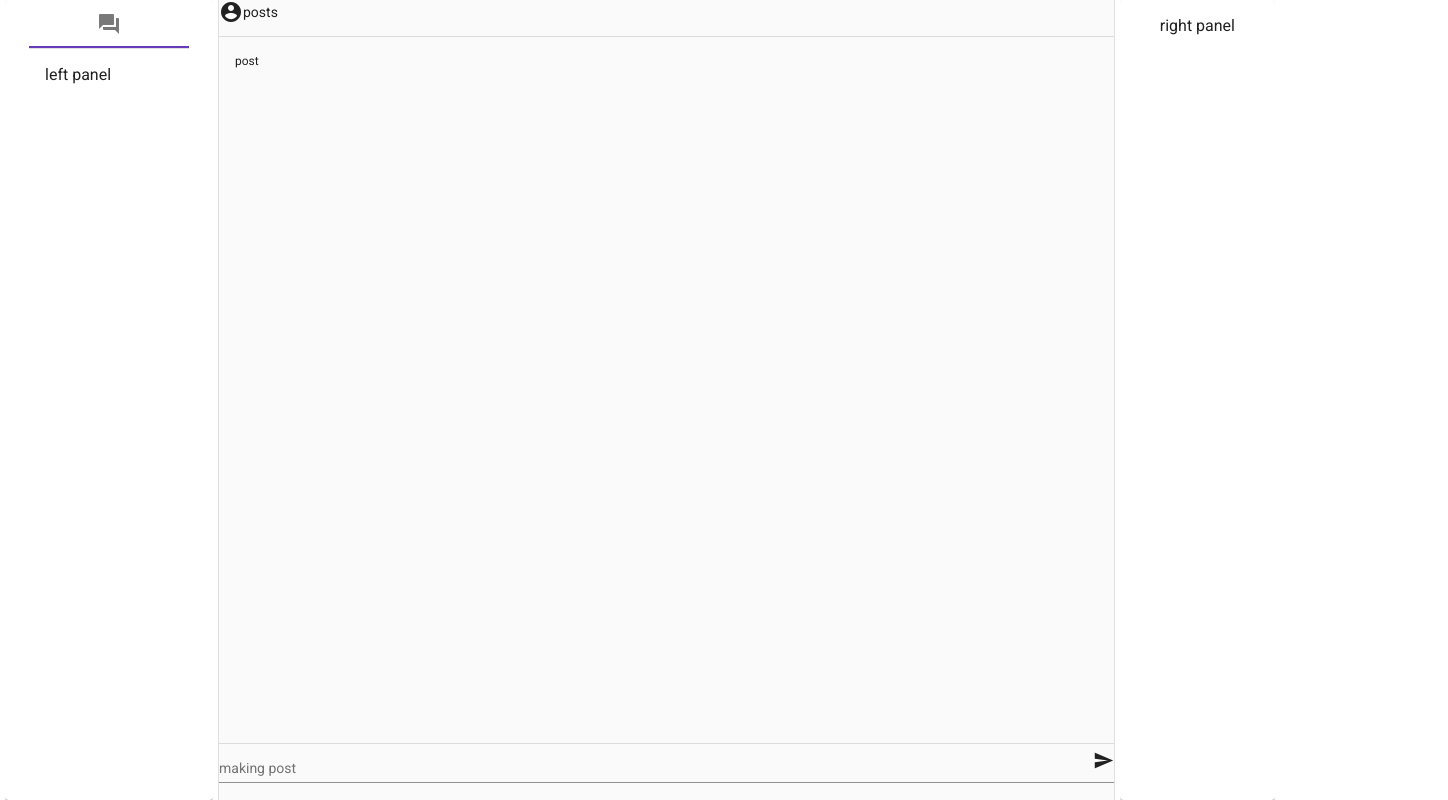
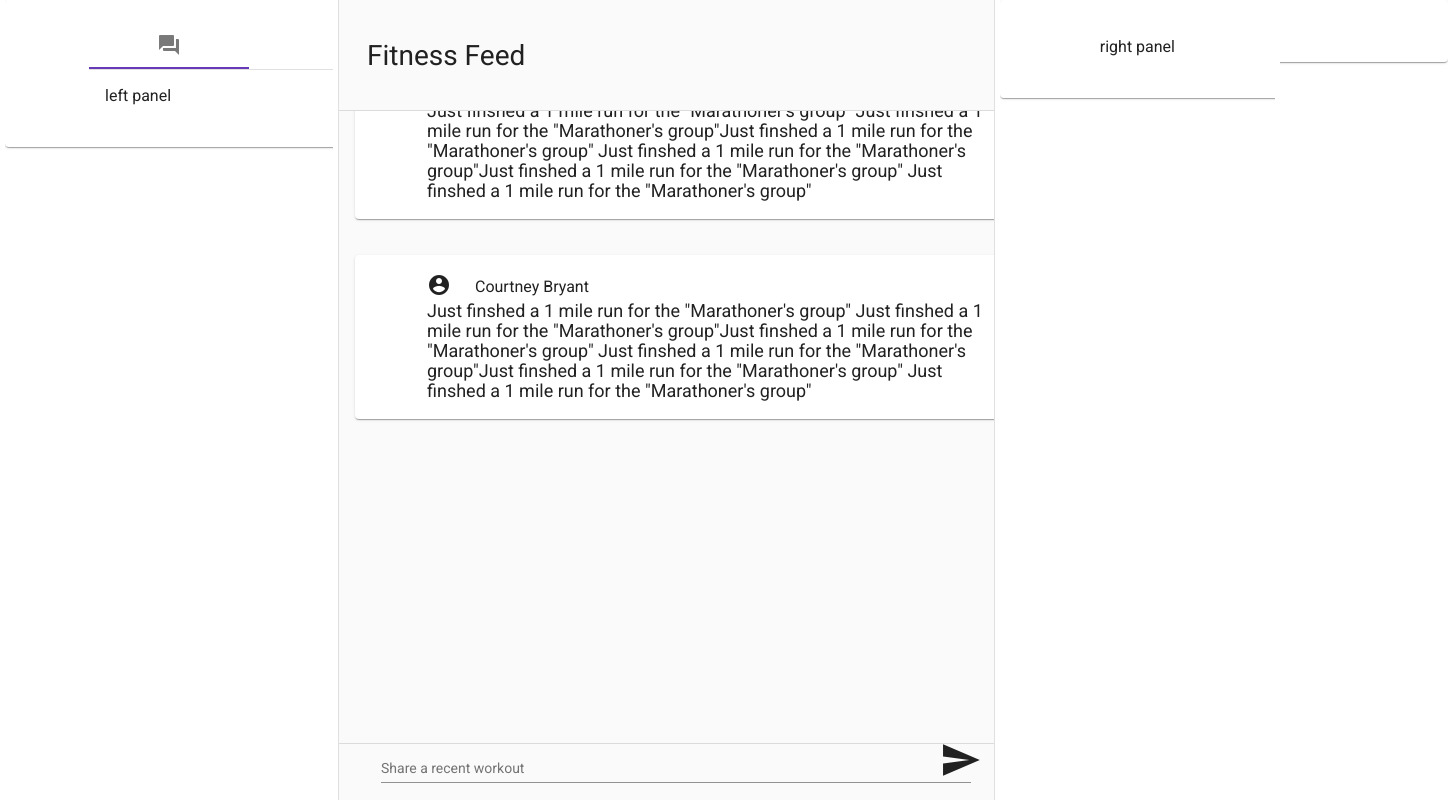
Before and after one commit to covid-blaster/covid-blaster-frontend, an Angular app: page /feedPage in a window 1280 px wide. Shown: the whole page, 1448 px wide, since content can reach past the window. Built offline with nearby package versions, Linux system fonts and the light colour scheme.

Commit message:
first stage post styling

```diff
--- a/src/app/feed-page/feed-page.component.html
+++ b/src/app/feed-page/feed-page.component.html
@@ -31,22 +31,37 @@
     <section *ngIf="!selectedConversation">
       <div class="mat-typography conversation-header">
         <p>
-          <mat-icon>account_circle</mat-icon>
-           posts</p>
+          <!-- <mat-icon  >account_circle</mat-icon> -->
+           Fitness Feed</p>
       </div>
 
       <mat-divider></mat-divider>
       <mat-list dense class="conversation-history mat-typography">
-        <mat-list-item  >
-
-            post
+        <mat-list-item>
+          <div class="col-1">
+            <mat-card class="post">
+            <mat-icon  class="inside-post">account_circle</mat-icon>
+            <h3> Courtney Bryant</h3>
+            Just finshed a 1 mile run for the "Marathoner's group"
+            Just finshed a 1 mile run for the "Marathoner's group"Just finshed a 1 mile run for the "Marathoner's group"
+            Just finshed a 1 mile run for the "Marathoner's group"Just finshed a 1 mile run for the "Marathoner's group"
+            Just finshed a 1 mile run for the "Marathoner's group"
+          </mat-card>
+          <mat-card class="post">
+          <mat-icon  class="inside-post">account_circle</mat-icon>
+          <h3> Courtney Bryant</h3>
+          Just finshed a 1 mile run for the "Marathoner's group"
+          Just finshed a 1 mile run for the "Marathoner's group"Just finshed a 1 mile run for the "Marathoner's group"
+          Just finshed a 1 mile run for the "Marathoner's group"Just finshed a 1 mile run for the "Marathoner's group"
+          Just finshed a 1 mile run for the "Marathoner's group"
+        </mat-card></div>
         </mat-list-item>
       </mat-list>
 
       <div class="conversation-input">
         <mat-divider></mat-divider>
-        <mat-form-field class="full-width">
-          <input matInput placeholder="making post" name="text" [(ngModel)]="text">
+        <mat-form-field class="full-width post-input">
+          <input matInput placeholder="Share a recent workout" name="text" [(ngModel)]="text">
           <mat-icon matSuffix >send</mat-icon>
         </mat-form-field>
       </div>
--- a/src/app/feed-page/feed-page.component.scss
+++ b/src/app/feed-page/feed-page.component.scss
@@ -22,6 +22,10 @@
 .conversation-header h2, .conversation-header p {
     align-items: center;
     display: flex;
+    height: 3em;
+    font-size: 2em;
+    margin-left: 1em;
+    margin-top: 0.5em
 }
 
 .text-center {
@@ -49,9 +53,12 @@
 }
 
 .mat-card {
-    height: 100%;
-    padding: 0 24px;
+    position: relative;
+    object-fit: contain;
+    padding: 1em 4em;
     overflow: scroll;
+    width: 100%;
+    font-size: 1.5em
 }
 .conversation-input {
     position: absolute;
@@ -79,4 +86,32 @@ section .mat-list .mat-list-avatar{
 
 .full-width .mat-icon {
     cursor: pointer;
+    transform: scale(2);
 }
+
+.post-input {
+  margin: 0em 3em;
+  width: 90%;
+}
+
+.posts {
+  flex-direction: column;
+
+}
+
+.col-1 {
+  margin-top: 20em;
+  width: 90%;
+}
+
+.post {
+  margin-bottom: 2em;
+  float: left;
+  flex-direction: column;
+  overflow-y: hidden;
+}
+
+.inside-post {
+  float:left;
+  margin-right: 1em
+}
```
